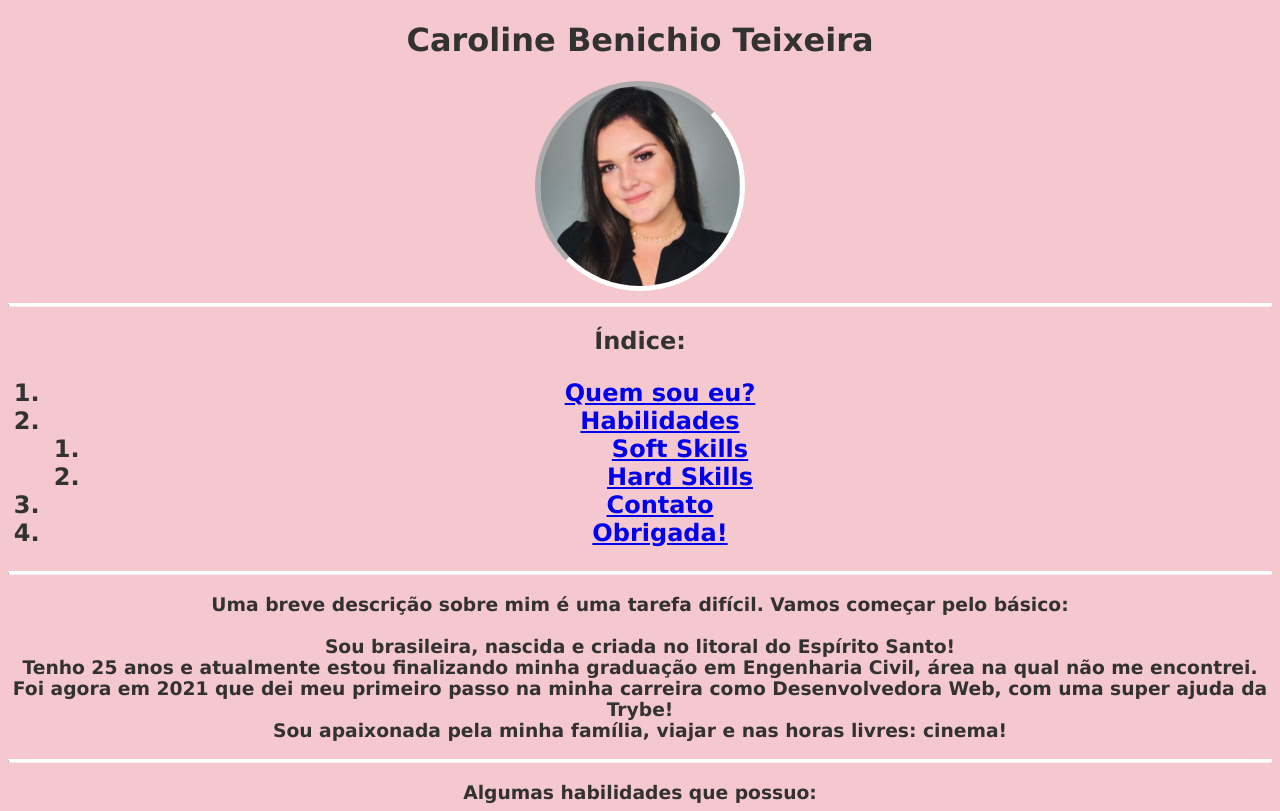
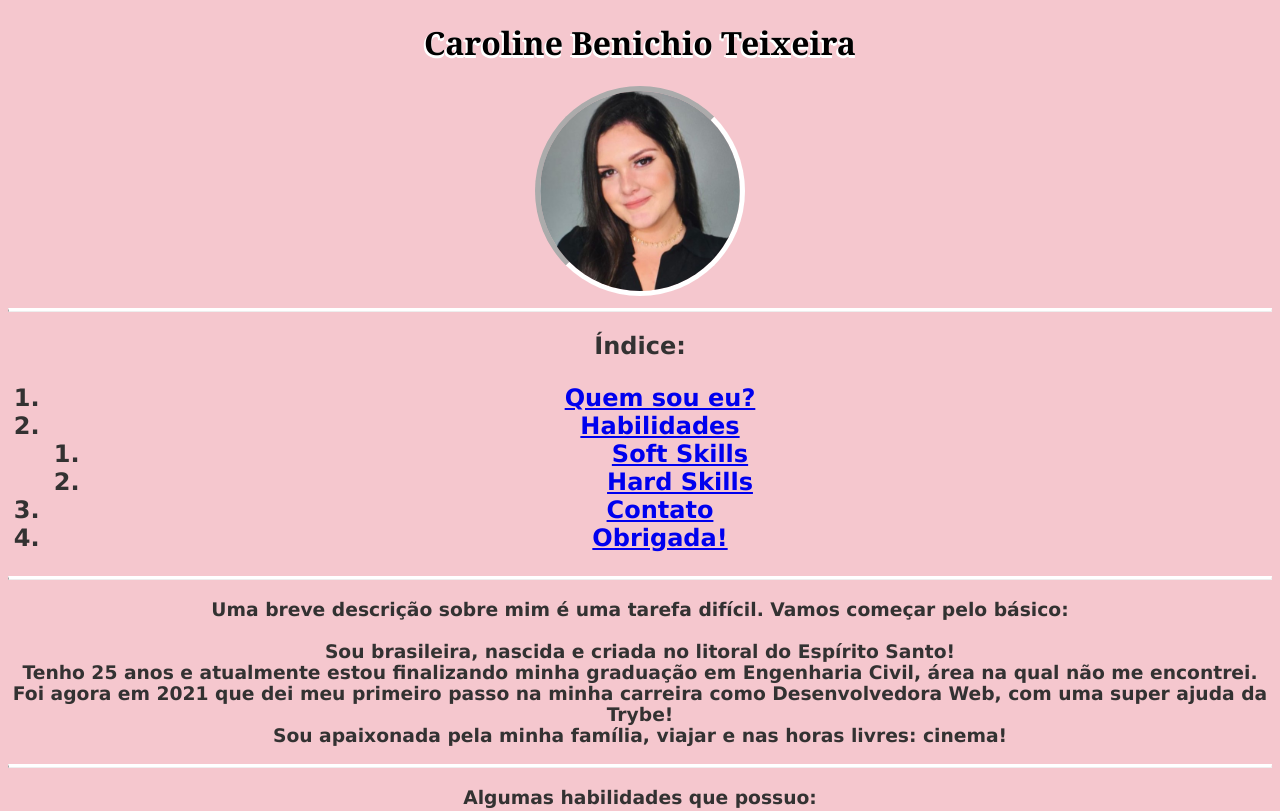
Before and after one commit to carolbenichio/carolbenichio.github.io, a plain HTML site: page index.html in a window 1280 px wide. Shown: the top 811 px of the page. Drawn offline with Linux system fonts and the light colour scheme.

Commit message:
Inseri as classes na imagem e no nome

```diff
--- a/index.html
+++ b/index.html
@@ -9,7 +9,7 @@
     <link rel="stylesheet" href="style.css">
 </head>
 <body>
-        <h1>Caroline Benichio Teixeira</h1>
+        <h1 class="name">Caroline Benichio Teixeira</h1>
         <img class="profile_photo" src="./imagens/1612810018885.jpeg" width="200" alt="Foto atual de Caroline Benichio Teixeira">
     <hr class="hr">
         <h2>Índice:
```
